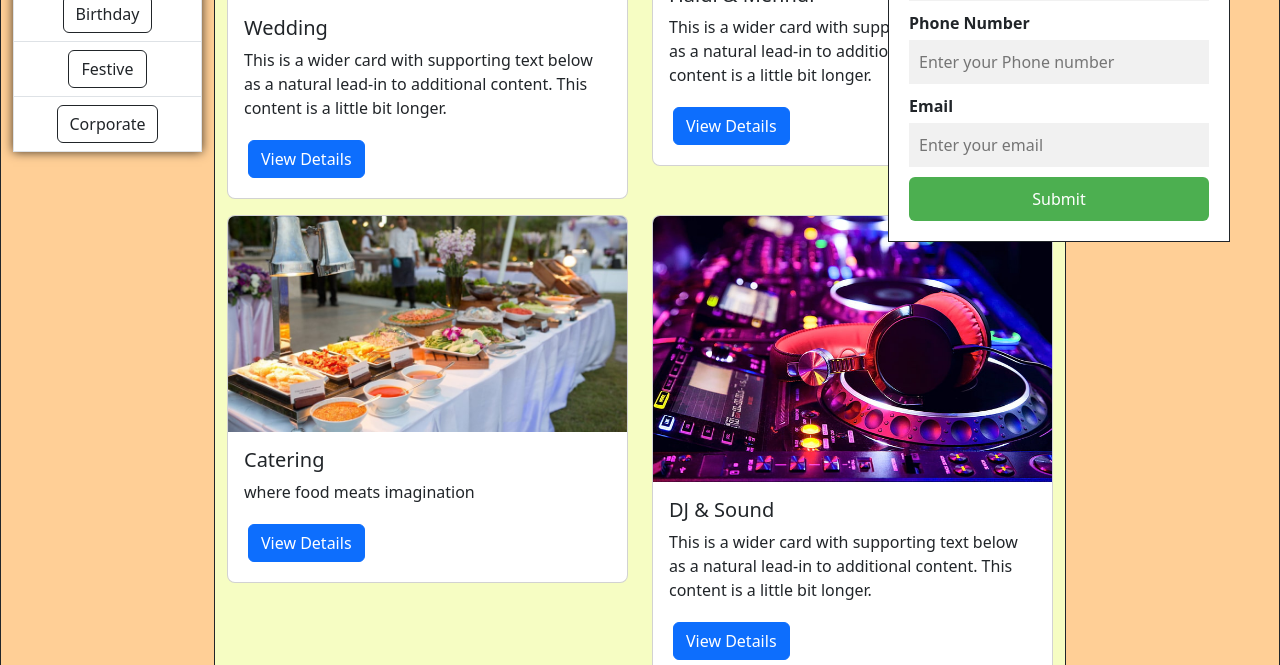
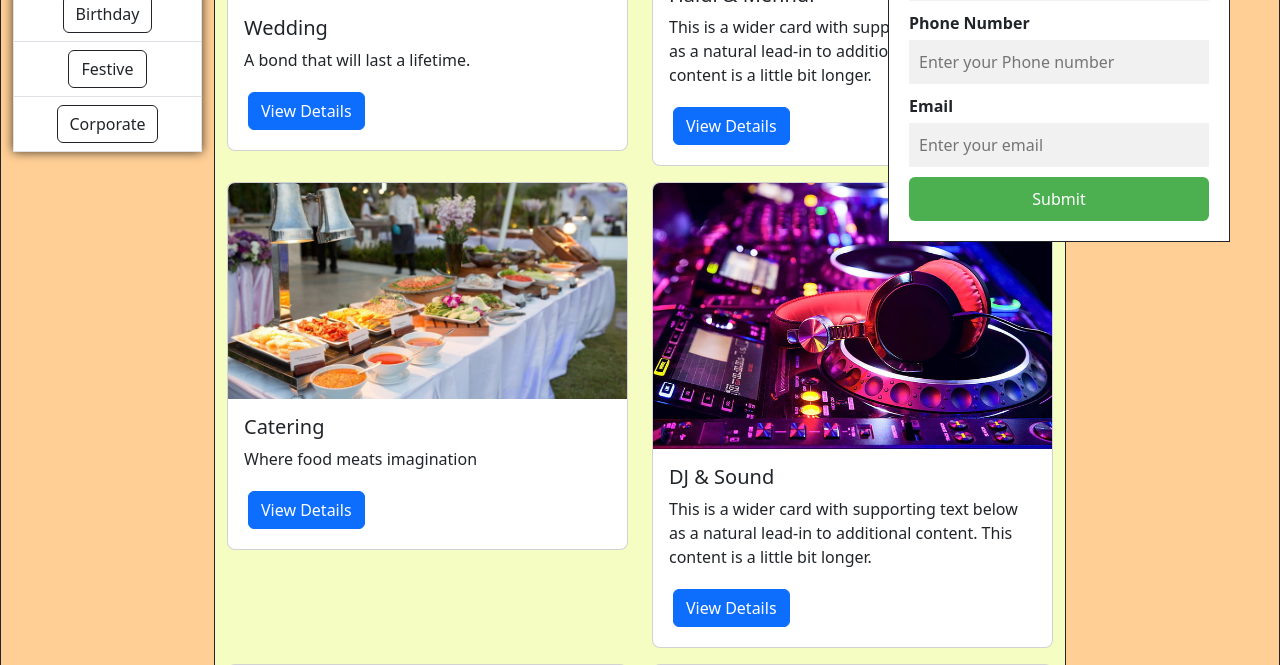
Before and after one commit to Anvesh1909/RavishingEvents, a Django app: template RavishingEvents/templates/service.html in a window 1280 px wide. Shown: the part 508-1173 px from the top of the page. Run offline with Django 4.2, Linux system fonts and the light colour scheme; the template is opened without the code that fills it, so the values that code supplies are empty; parts of the project's set-up code (start-up, migrations or seed data) failed here and were passed over; grey boxes are pictures that could not be loaded.

Commit message:
Update service.html

```diff
--- a/RavishingEvents/templates/service.html
+++ b/RavishingEvents/templates/service.html
@@ -18,7 +18,7 @@
       <img src="{% static "wedding.jpg" %}" class="card-img-top" alt="..." >
       <div class="card-body">
         <h5 class="card-title">Wedding</h5>
-        <p class="card-text">This is a wider card with supporting text below as a natural lead-in to additional content. This content is a little bit longer.</p>
+        <p class="card-text">A bond that will last a lifetime.</p>
 
 
         <a href="{% url 'details' name='Wedding' %}" class="btn btn-primary m-1">View Details</a>
@@ -50,7 +50,7 @@
       <img src="{% static "Catering.jpg" %}" class="card-img-top" alt="...">
       <div class="card-body">
         <h5 class="card-title">Catering</h5>
-        <p class="card-text">where food meats imagination</p>
+        <p class="card-text">Where food meats imagination</p>
         <a href="{% url 'details' name='Catering' %}" class="btn btn-primary m-1">View Details</a>
 
       </div>
@@ -61,7 +61,7 @@
   <div class="col">
     <div class="card mb-3">
 
-      <img src="{% static "Dj.jpg" %}" class="card-img-top" alt="...">
+      <img src="{% static "dj.jpg" %}" class="card-img-top" alt="...">
       <div class="card-body">
         <h5 class="card-title">DJ & Sound</h5>
         <p class="card-text">This is a wider card with supporting text below as a natural lead-in to additional content. This content is a little bit longer.</p>
```
